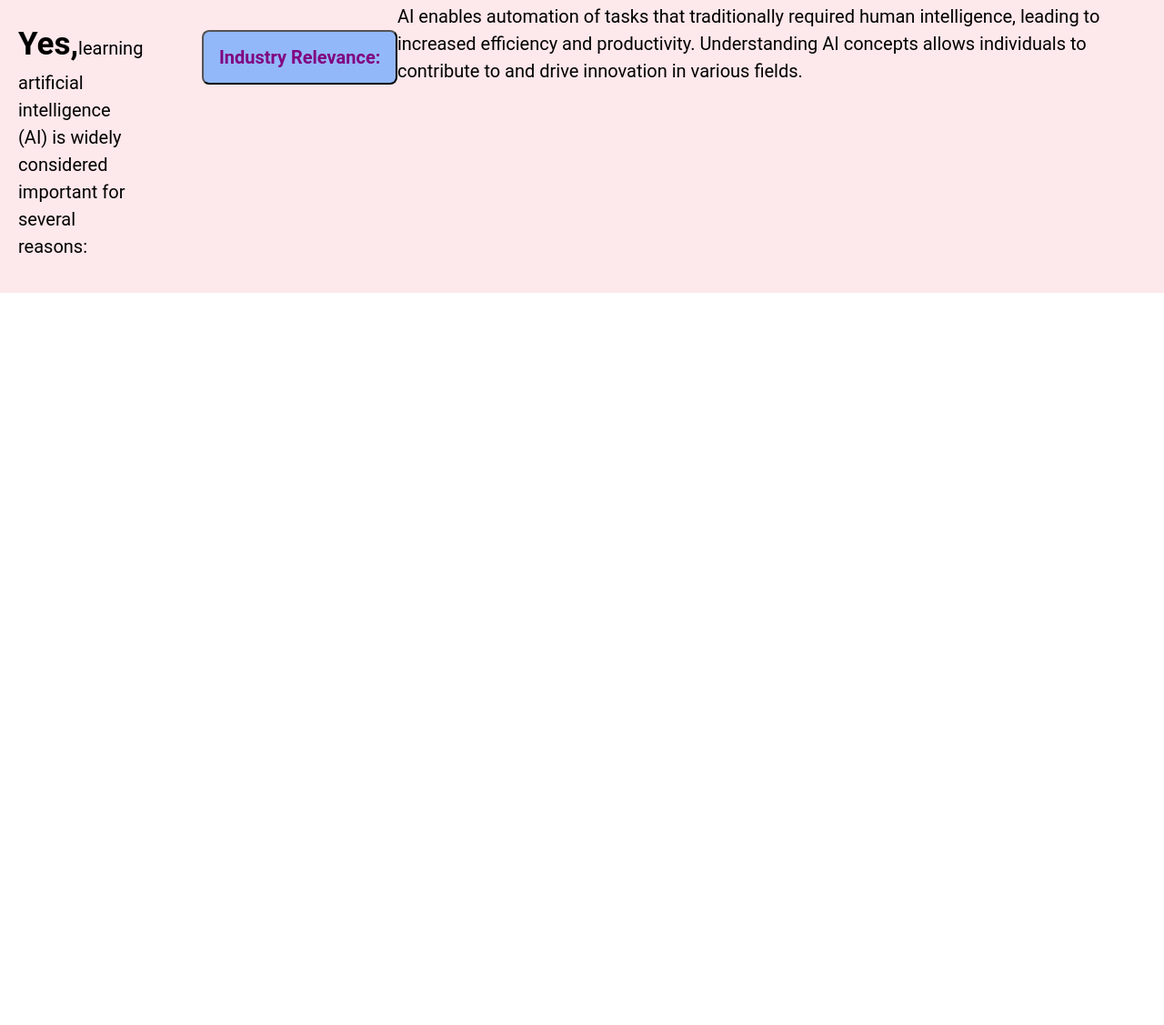
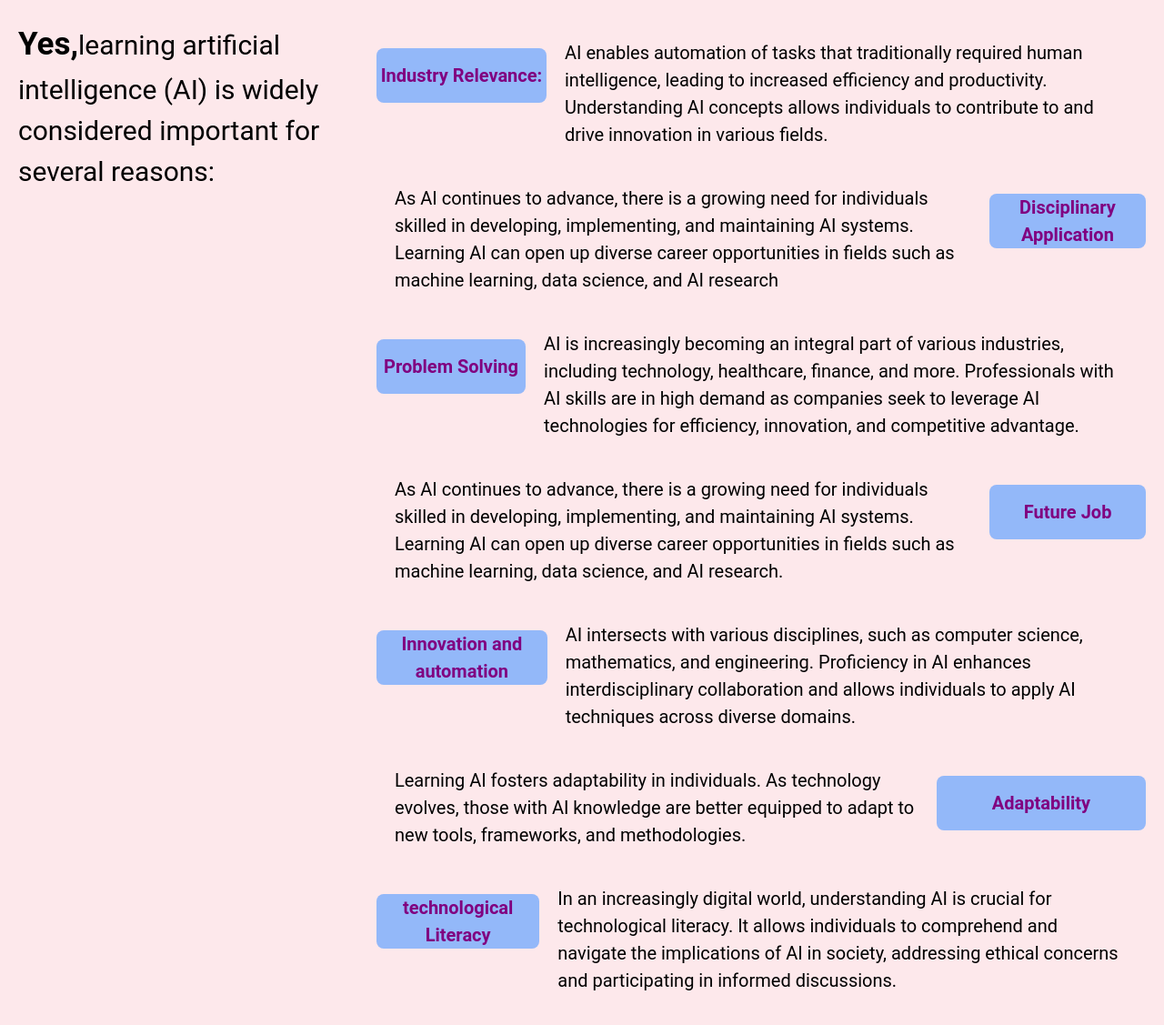
Before and after one commit to rsneha1998/upscale10x, a plain HTML site: page index.html in a window 1280 px wide. Shown: the part 1237-2364 px from the top of the page at 91% size. Before the commit the page ends 1559 px from the top, so only its background shows below. Drawn offline with nearby package versions, Linux system fonts and the light colour scheme.

Commit message:
update chnages

```diff
--- a/index.css
+++ b/index.css
@@ -101,17 +101,17 @@ background-position: relative;
 .para{
   font-family:roboto;
 color:black;
-font-size:20px;
-padding:20px;
+font-size:30px;
+
 
 }
 .button-container2{
   height:60px;
-width:500px;
+width:600px;
 color:purple;
 border-radius:8px;
 margin-top:30px;
-
+border-width:0;
 background-color: rgb(147, 184, 249);
 
 font-family:roboto;
@@ -122,9 +122,13 @@ font-weight:bold;
   font-family:roboto;
 color:black;
 font-size:20px;
+margin:20px;
 
 
 }
 .left{
   margin-left:45px;
 }
+.text{
+  padding:20px;
+}
--- a/index.html
+++ b/index.html
@@ -43,15 +43,45 @@
 <div class="container3 ">
 
     <h1 class="head">Is Learning AI important as they say or is it just a hype?</h1>
-<div class="d-flex flex-row">
+<div class="d-flex flex-row text">
     <div  >
-    <p class="para"><span style="font-weight:bold; color:black; font-size:35px;">Yes,</span>learning artificial<br> intelligence (AI) is widely<br> considered important for<br> several reasons:</p>
+    <p class="para"><span style="font-weight:bold; color:black; font-size:35px;">Yes,</span>learning artificial intelligence (AI) is widely considered important for several reasons:</p>
     </div>
-
+  <div>
     <div class="d-flex flex-row left" >
 
     <button class="button-container2">Industry Relevance:</button>
     <p class="para1">AI enables automation of tasks that traditionally required human intelligence, leading to increased efficiency and productivity. Understanding AI concepts allows individuals to contribute to and drive innovation in various fields.</p>
+</div>
+<div class="d-flex flex-row left" >
+
+    <p class="para1">As AI continues to advance, there is a growing need for individuals skilled in developing, implementing, and maintaining AI systems. Learning AI can open up diverse career opportunities in fields such as machine learning, data science, and AI research</p>
+    <button class="button-container2">Disciplinary Application</button>
+</div>
+<div class="d-flex flex-row left" >
+
+    <button class="button-container2">Problem Solving</button>
+    <p class="para1">AI is increasingly becoming an integral part of various industries, including technology, healthcare, finance, and more. Professionals with AI skills are in high demand as companies seek to leverage AI technologies for efficiency, innovation, and competitive advantage.</p>
+</div>
+<div class="d-flex flex-row left" >
+
+     <p class="para1">As AI continues to advance, there is a growing need for individuals skilled in developing, implementing, and maintaining AI systems. Learning AI can open up diverse career opportunities in fields such as machine learning, data science, and AI research.</p>
+     <button class="button-container2">Future Job </button>
+    </div>
+<div class="d-flex flex-row left" >
+
+    <button class="button-container2">Innovation and automation</button>
+    <p class="para1">AI intersects with various disciplines, such as computer science, mathematics, and engineering. Proficiency in AI enhances interdisciplinary collaboration and allows individuals to apply AI techniques across diverse domains.</p>
+</div>
+<div class="d-flex flex-row left" >
+    <p class="para1">Learning AI fosters adaptability in individuals. As technology evolves, those with AI knowledge are better equipped to adapt to new tools, frameworks, and methodologies.</p>
+    <button class="button-container2">Adaptability</button>
+</div>
+<div class="d-flex flex-row left" >
+
+    <button class="button-container2">technological Literacy</button>
+    <p class="para1">In an increasingly digital world, understanding AI is crucial for technological literacy. It allows individuals to comprehend and navigate the implications of AI in society, addressing ethical concerns and participating in informed discussions.</p>
+</div>
 </div>
 </div>
 
```
